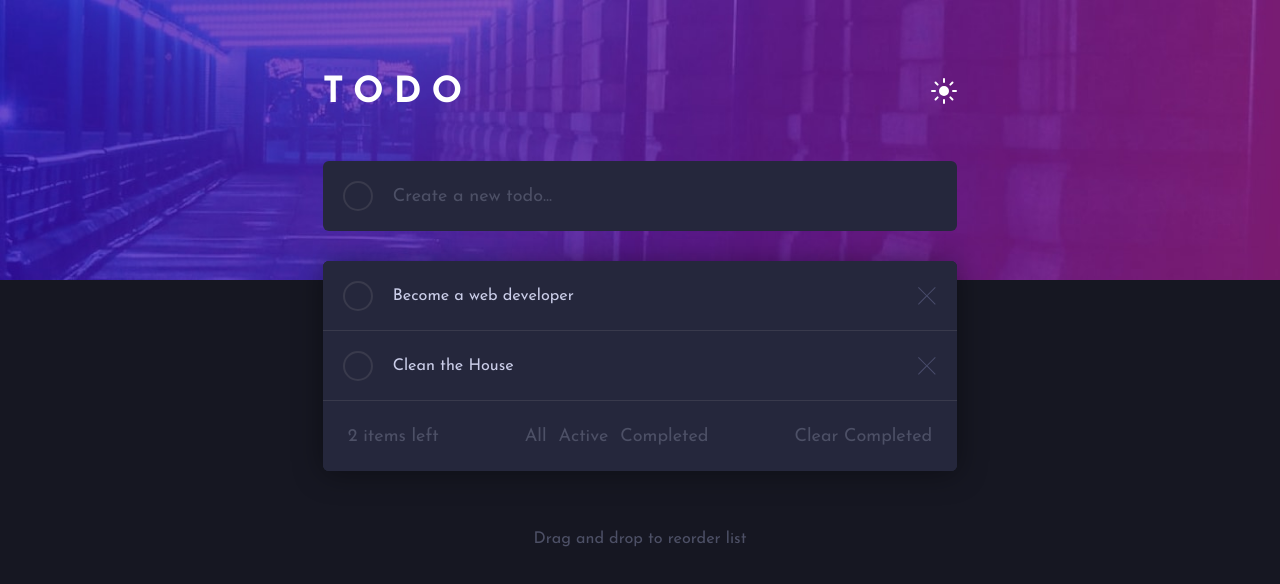
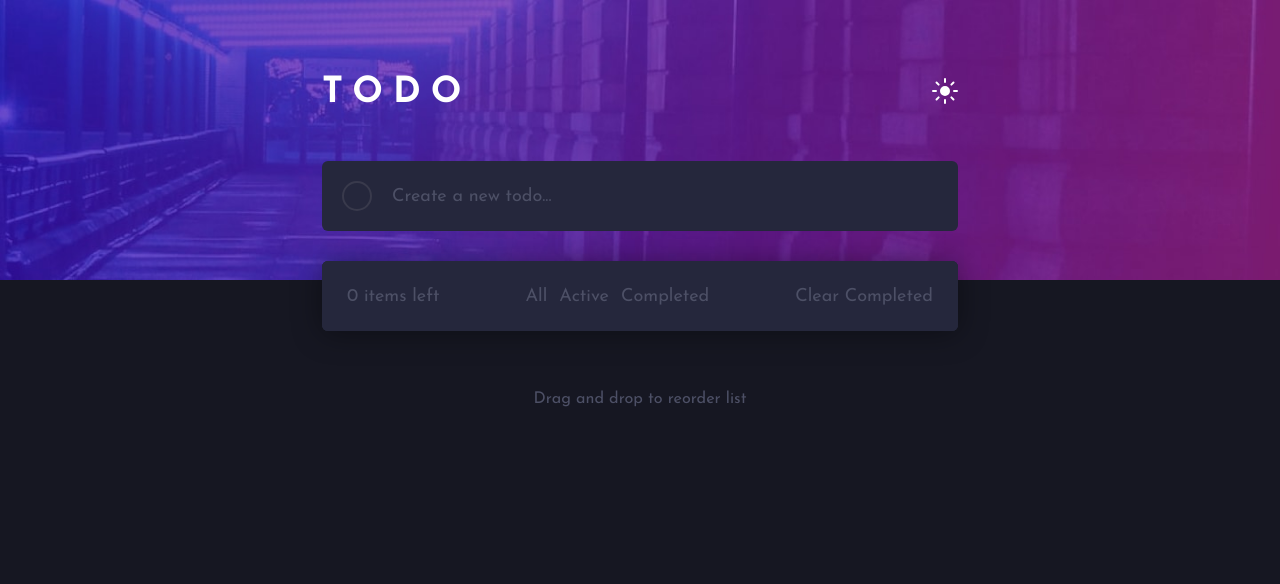
Before and after one commit to tomcodes90/todo-app, a React (Create React App) app: page / in a window 1280 px wide. Shown: the top 584 px of the page. Built offline with nearby package versions, Linux system fonts and the light colour scheme.

Commit message:
Update TodoListContext.js

```diff
--- a/src/contexts/TodoListContext.js
+++ b/src/contexts/TodoListContext.js
@@ -4,18 +4,7 @@ import removeIcon from "../images/icon-cross.svg";
 const TodoListContext = createContext({});
 
 export const TodoListProvider = ({ children }) => {
-  const [todoList, setTodoList] = useState([
-    {
-      id: 1,
-      value: "Become a web developer",
-      isCompleted: false,
-    },
-    {
-      id: 2,
-      value: "Clean the House",
-      isCompleted: false,
-    },
-  ]);
+  const [todoList, setTodoList] = useState([]);
 
   const [selectedFilter, setSelectedFilter] = useState("all");
 
```
